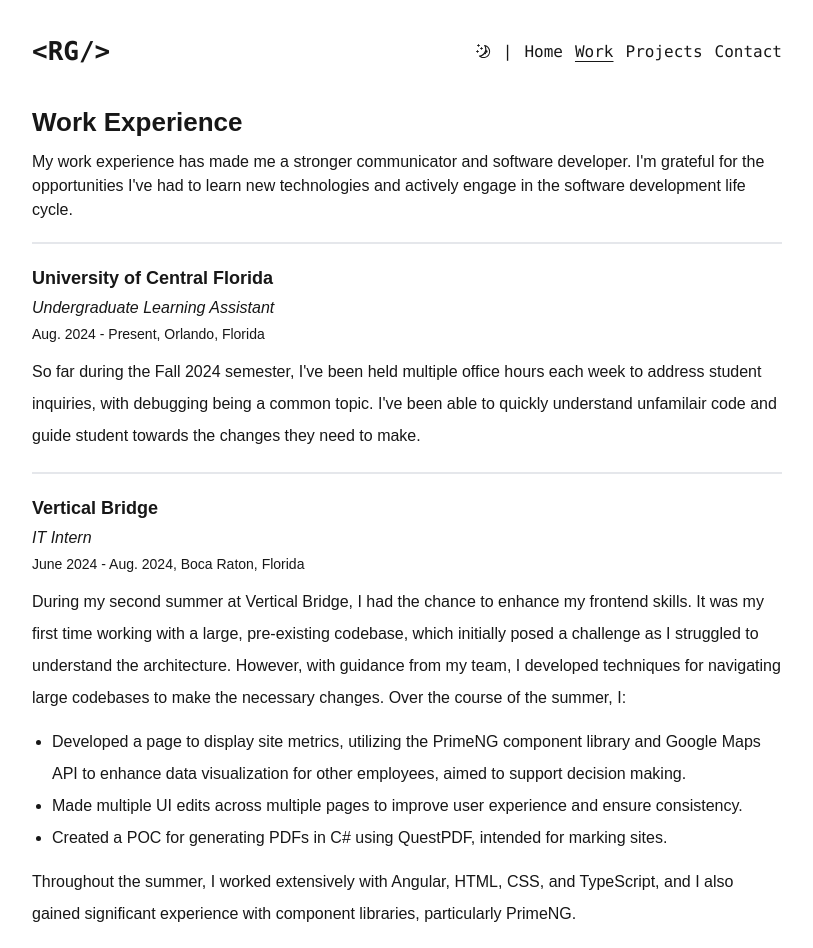
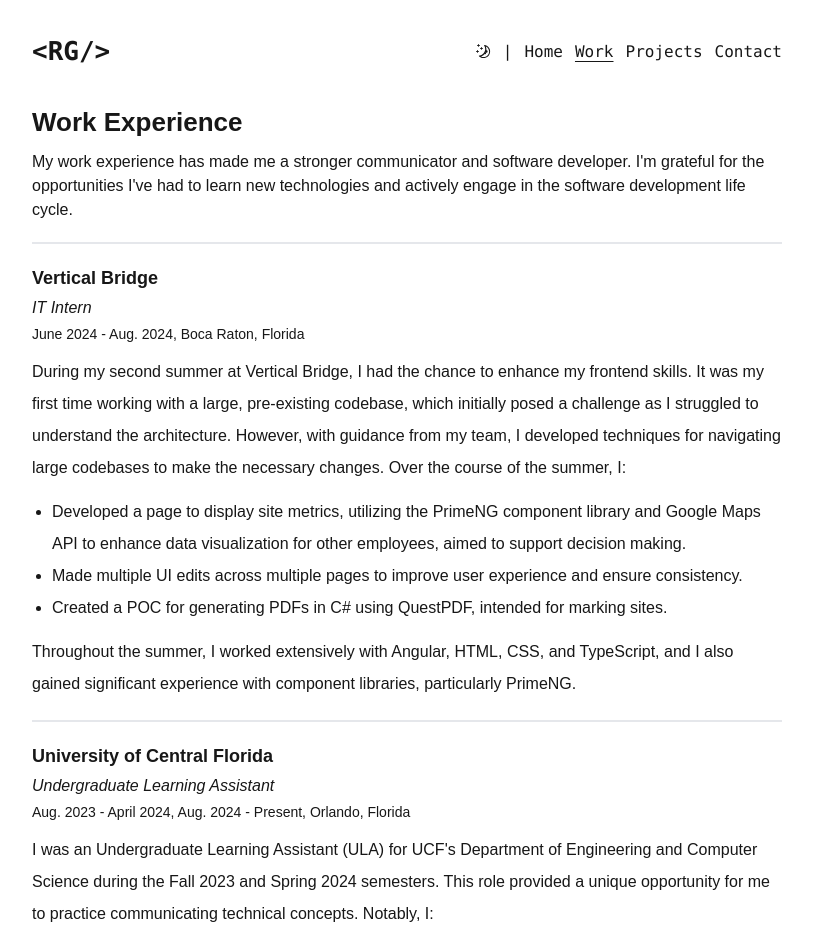
Before and after one commit to RyanGarfinkel/portfolio, a Next.js app: page /work in a window 1280 px wide. Shown: the top 948 px of the page, without its empty margins (233-1046 px from the left). Built offline with nearby package versions, Linux system fonts and the light colour scheme.

Commit message:
Added metadata, data changes

```diff
--- a/public/jobData.ts
+++ b/public/jobData.ts
@@ -10,13 +10,6 @@ interface Job {
 }
 
 const jobHistory: Job[] = [
-    {
-        position: 'Undergraduate Learning Assistant',
-        company: 'University of Central Florida',
-        location: 'Orlando, Florida',
-        startDate: 'Aug. 2024',
-        postDescription: 'So far during the Fall 2024 semester, I\'ve been held multiple office hours each week to address student inquiries, with debugging being a common topic. I\'ve been able to quickly understand unfamilair code and guide student towards the changes they need to make.'
-    },
     {
         position: 'IT Intern',
         company: 'Vertical Bridge',
@@ -35,8 +28,7 @@ const jobHistory: Job[] = [
         position: 'Undergraduate Learning Assistant',
         company: 'University of Central Florida',
         location: 'Orlando, Florida',
-        startDate: 'Aug. 2023',
-        endDate: 'April 2024',
+        startDate: 'Aug. 2023 - April 2024, Aug. 2024',
         preDescription: 'I was an Undergraduate Learning Assistant (ULA) for UCF\'s Department of Engineering and Computer Science during the Fall 2023 and Spring 2024 semesters. This role provided a unique opportunity for me to practice communicating technical concepts. Notably, I:',
         description: [
             'Mentored over 250 students taking Computer Science I.',
--- a/src/pages/_document.tsx
+++ b/src/pages/_document.tsx
@@ -3,7 +3,12 @@ import { Html, Head, Main, NextScript } from 'next/document';
 const Document = () => {
   return (
     <Html lang='en'>
-      <Head />
+      <Head>
+        <meta charSet='utf-8' />
+        <meta name='description' content={`Ryan Garfinkel's personal portfolio website showcasing projects and skills in software development.`} />
+        <meta name='keywords' content='Ryan Garfinkel' />
+        <meta name='author' content='Ryan Garfinkel' />
+      </Head>
       <body className='antialiased'>
         <Main />
         <NextScript />
--- a/src/pages/index.tsx
+++ b/src/pages/index.tsx
@@ -21,7 +21,7 @@ const Home = () => {
           exposure to best practices allowed me to contribute to various projects, making me a better software developer.
         </div>
         <div>
-          Recently, I participated in the Knight Hacks VII hackathon at UCF, where my team won 3rd place in the NextEra: Energy Sustainability Challenge. We developed a game called
+          I recently participated in the Knight Hacks VII hackathon at UCF, where my team won 3rd place in the NextEra: Energy Sustainability Challenge. We developed a game called
           <span className='italic ml-1'>Overcharged</span>, aimed at bringing awareness to the cost of energy consumption. This was my first time working with Unity, and I&apos;m incredibly
           proud of the work we accomplished in just 36 hours! You can check out our project on our <a href={devpost} className='underline underline-offset-[5px]'>devpost</a>.
         </div>
```
Also changed, not shown: public/projectData.ts (+12 -12 lines).
